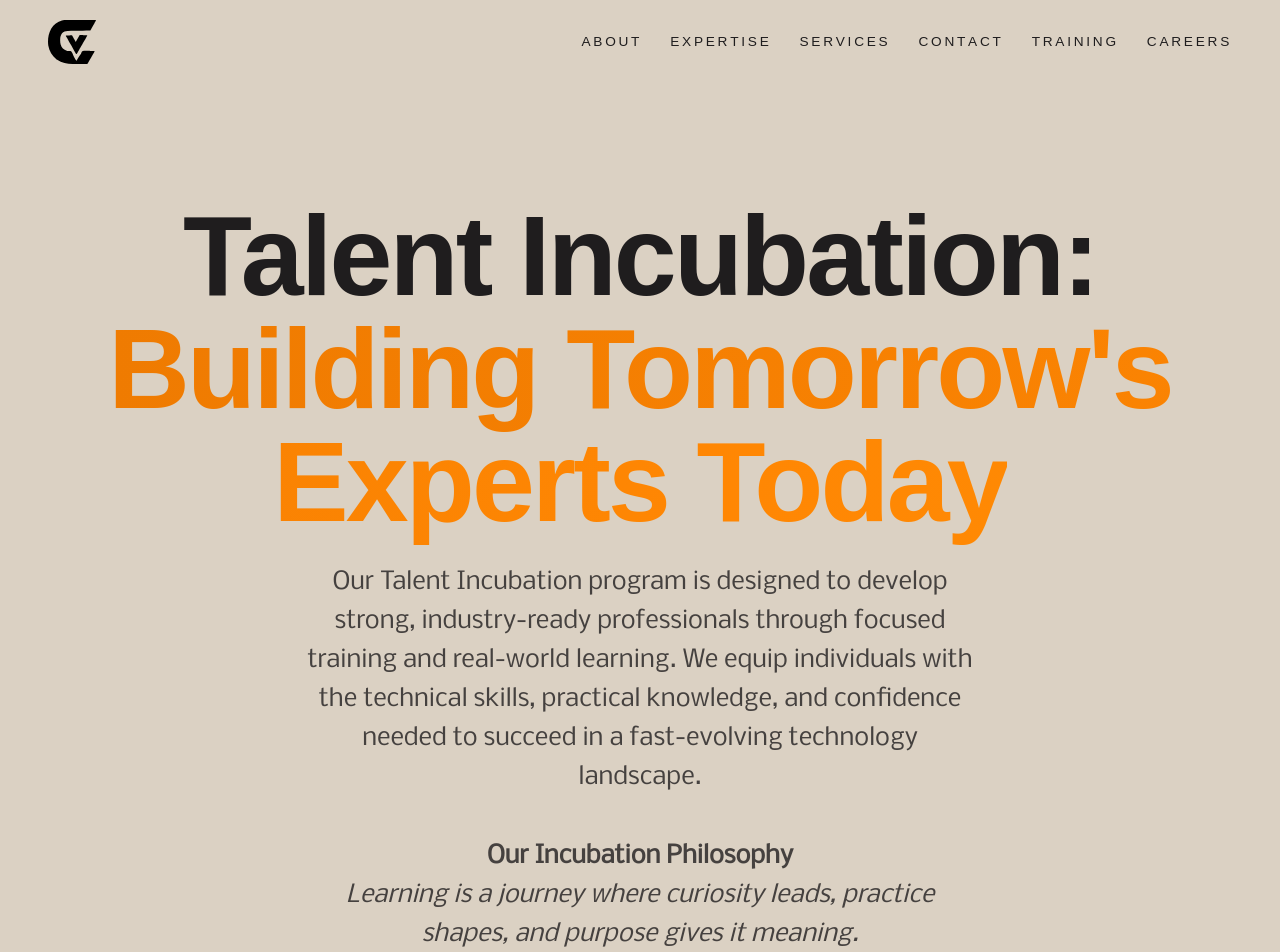
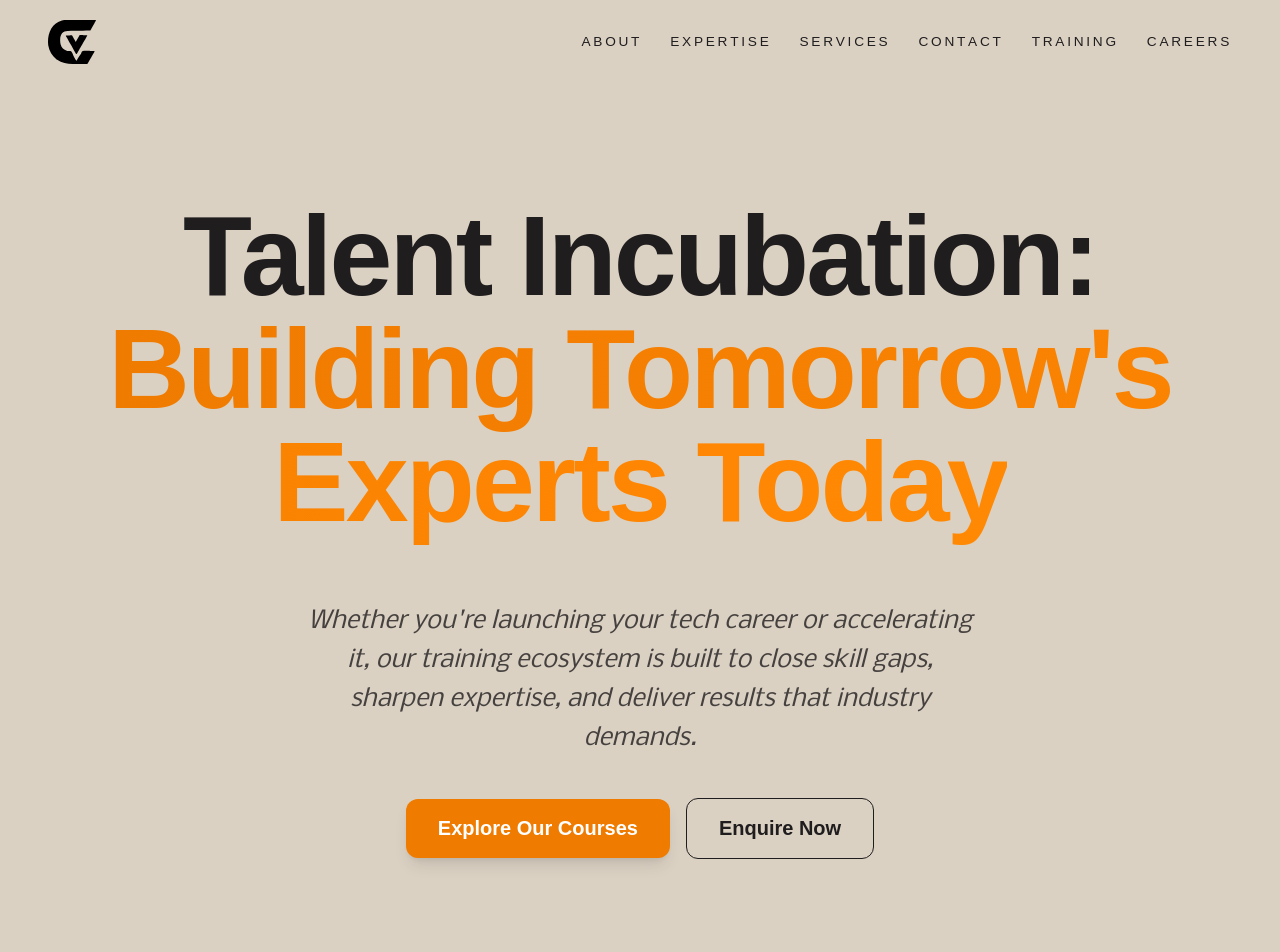
Before and after one commit to cognivanta/Website, a React (Vite) app: page /training in a window 1280 px wide. Shown: the top 952 px of the page. Built offline with nearby package versions, Linux system fonts and the light colour scheme.

Commit message:
fix: training page hero

```diff
--- a/src/pages/Training.tsx
+++ b/src/pages/Training.tsx
@@ -47,13 +47,13 @@ const Training: React.FC = () => {
                     <h1 className="text-4xl md:text-5xl lg:text-7xl font-extrabold tracking-tight text-headline mb-6">
                         Talent Incubation:  <span className="text-transparent bg-clip-text bg-linear-to-r from-[#ef7b01] to-orange-400"> Building Tomorrow's Experts Today</span>
                     </h1>
+                    {/* <p className="mt-6 max-w-2xl text-lg md:text-xl text-subtext mx-auto mb-10 leading-relaxed font-nobile">
+                        Our Talent Incubation program is designed to develop strong, industry-ready professionals through focused training and real-world learning. We equip individuals with the technical skills, practical knowledge, and confidence needed to succeed in a fast-evolving technology landscape.
+                    </p> */}
                     <p className="mt-6 max-w-2xl text-lg md:text-xl text-subtext mx-auto mb-10 leading-relaxed font-nobile">
-                        Our Talent Incubation program is designed to develop strong, industry-ready professionals through focused training and real-world learning. We equip individuals with the technical skills, practical knowledge, and confidence needed to succeed in a fast-evolving technology landscape.
-                    </p>
-                    <p className="mt-6 max-w-2xl text-lg md:text-xl text-subtext mx-auto mb-10 leading-relaxed font-nobile">
-                        <b>Our Incubation Philosophy</b>
+                        {/* <b>Our Incubation Philosophy</b> */}
                         <br></br>
-                        <i>Learning is a journey where curiosity leads, practice shapes, and purpose gives it meaning.</i>
+                        <i>Whether you're launching your tech career or accelerating it, our training ecosystem is built to close skill gaps, sharpen expertise, and deliver results that industry demands.</i>
                     </p>
                     <div className="flex flex-col sm:flex-row gap-4 justify-center items-center">
                         <button
```
